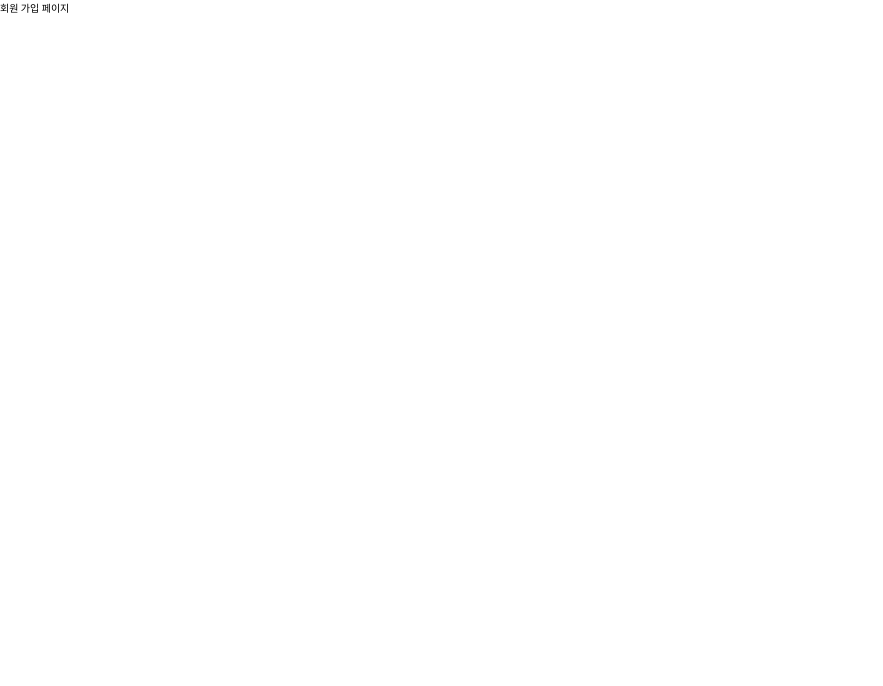
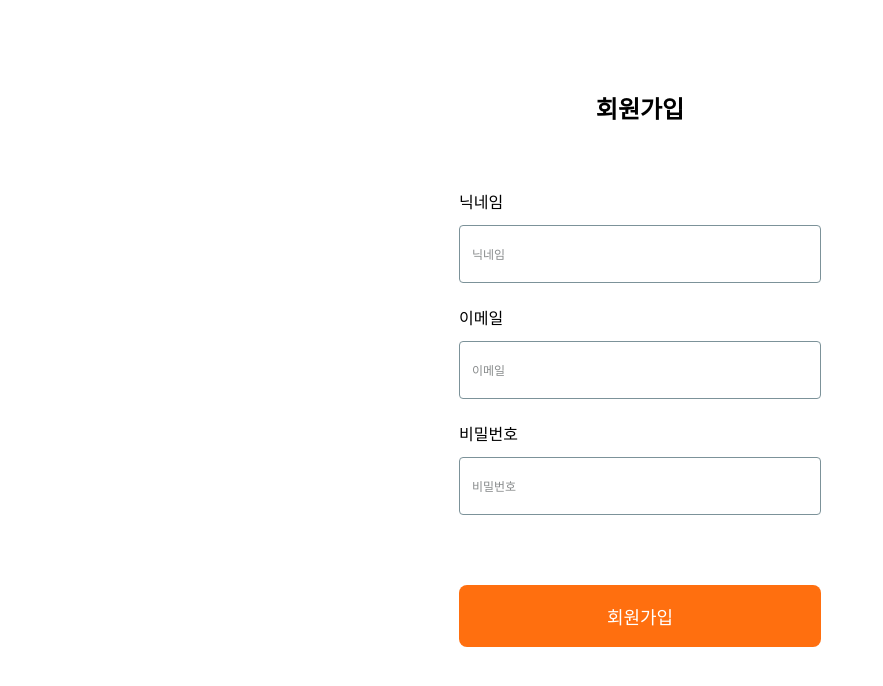
Before and after one commit to elice-team10/Frontend, a React (Vite) app: page /register in a window 1280 px wide. Shown: the top 686 px of the page, without its empty margins (0-883 px from the left). Built offline with nearby package versions, Linux system fonts and the light colour scheme.

Commit message:
FEAT: 회원 가입 UI 및 회원가입 기능 추가

```diff
--- a/src/pages/Register.jsx
+++ b/src/pages/Register.jsx
@@ -1,4 +1,151 @@
-import React from 'react';
-export default function Register() {
-  return <div>회원 가입 페이지</div>;
-}
+import React, { useState } from 'react';
+import { useNavigate } from 'react-router-dom';
+import styled from 'styled-components';
+import theme from '../config/theme';
+import AuthFormInput from '../components/Auth/AuthFormInput';
+import AuthFormButton from '../components/Auth/AuthFormButton';
+
+const RegisterContainer = styled.section`
+  display: flex;
+  align-items: center;
+  justify-content: center;
+  gap: 12rem;
+  height: 100vh;
+`;
+
+const RegisterFormContainer = styled.div`
+  display: flex;
+  flex-direction: column;
+`;
+
+const RegisterForm = styled.form`
+  display: flex;
+  flex-direction: column;
+  gap: 1.2rem;
+`;
+
+const HeaderTitle = styled.h1`
+  align-self: center;
+  margin-top: -4rem;
+  margin-bottom: 6.4rem;
+  font-size: ${theme.fontSizes.heading1};
+`;
+
+const FormLabel = styled.label`
+  font-size: ${theme.fontSizes.medium};
+`;
+
+const ErrorMessage = styled.span`
+  padding-left: 0.8rem;
+  font-size: ${theme.fontSizes.small};
+  color: ${theme.colors.error};
+`;
+
+const Register = () => {
+  const navigate = useNavigate();
+
+  const [nickname, setNickname] = useState('');
+  const [email, setEmail] = useState('');
+  const [password, setPassword] = useState('');
+  const [error, setError] = useState('');
+
+  const handleRegister = async (e) => {
+    try {
+      e.preventDefault();
+
+      if (nickname.length < 2 || nickname.length > 10) {
+        setError('닉네임은 2~10자의 한글, 영문, 숫자만 사용할 수 있습니다.');
+        return;
+      }
+
+      const nicknameRegex = /^[A-Za-z가-힣0-9]{2,10}$/;
+      if (!nicknameRegex.test(nickname)) {
+        setError('닉네임은 2~10자의 한글, 영문, 숫자만 사용할 수 있습니다.');
+        return;
+      }
+
+      const emailRegex = /^[^\s@]+@[^\s@]+\.[^\s@]+$/;
+      if (!emailRegex.test(email)) {
+        setError('유효한 이메일 주소를 입력하세요.');
+        return;
+      }
+
+      if (password.length < 6) {
+        setError('비밀번호는 최소 6자리 이상이어야 합니다.');
+        return;
+      }
+
+      // TODO: API 적용
+      const res = await fetch('REGISTER_API', {
+        method: 'POST',
+        headers: {
+          'Content-Type': 'application/json',
+        },
+        body: JSON.stringify({ nickname, email, password }),
+      });
+
+      if (res.ok) {
+        console.log('회원가입 성공!');
+        alert('가입해주셔서 감사합니다. 로그인 페이지로 이동합니다.');
+
+        // 회원가입에 성공하면 Login 페이지로 이동
+        navigate('/login');
+      } else {
+        console.error('회원가입 실패');
+      }
+    } catch (error) {
+      console.error('회원가입 중 오류 발생: ', error);
+    }
+  };
+
+  const handleInputChange = (id, value) => {
+    if (id === 'nickname') {
+      setNickname(value);
+    }
+
+    if (id === 'email') {
+      setEmail(value);
+    }
+    if (id === 'password') {
+      setPassword(value);
+    }
+  };
+
+  return (
+    <RegisterContainer>
+      <RegisterFormContainer>
+        <HeaderTitle>회원가입</HeaderTitle>
+        <RegisterForm>
+          <FormLabel htmlFor="nickname">닉네임</FormLabel>
+          <AuthFormInput
+            id="nickname"
+            type="text"
+            placeholder="닉네임"
+            value={nickname}
+            onInputChange={handleInputChange}
+          />
+          <FormLabel htmlFor="email">이메일</FormLabel>
+          <AuthFormInput
+            id="email"
+            type="text"
+            placeholder="이메일"
+            value={email}
+            onInputChange={handleInputChange}
+          />
+          <FormLabel htmlFor="password">비밀번호</FormLabel>
+          <AuthFormInput
+            id="password"
+            type="password"
+            placeholder="비밀번호"
+            value={password}
+            onInputChange={handleInputChange}
+          />
+          {error && <ErrorMessage>{error}</ErrorMessage>}
+          <AuthFormButton text="회원가입" onButtonClick={handleRegister} />
+        </RegisterForm>
+      </RegisterFormContainer>
+    </RegisterContainer>
+  );
+};
+
+export default Register;
```
